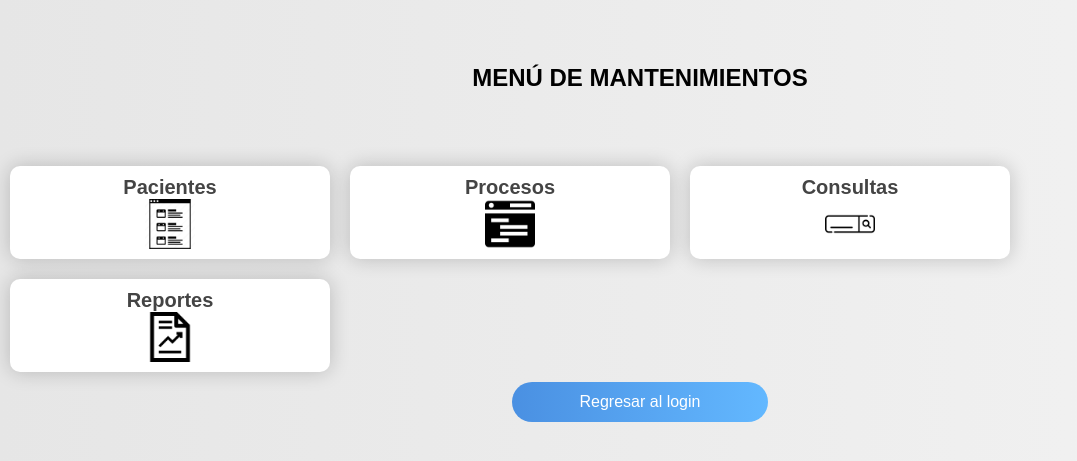
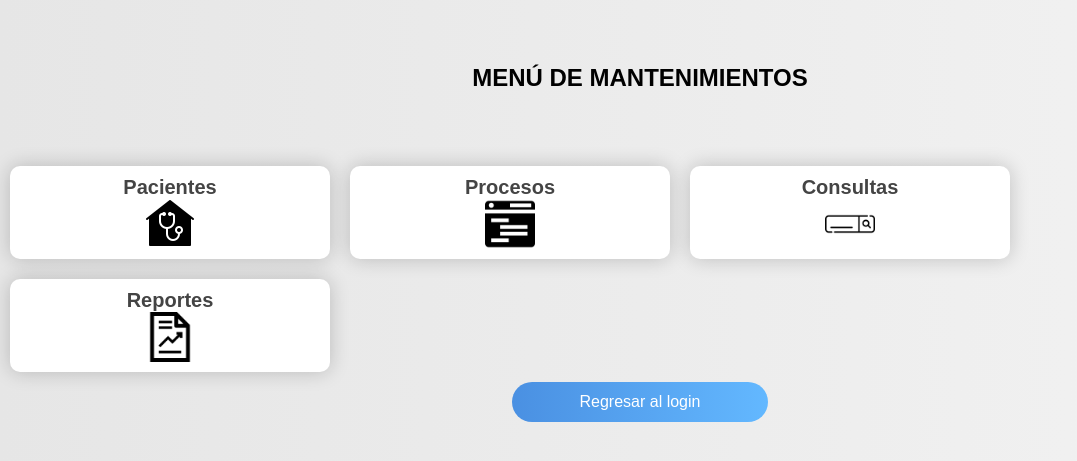
Before and after one commit to luis15201/sistema-medico, a PHP site: page /menu-mant.php in a window 1280 px wide. Shown: the top 461 px of the page, without its empty margins (0-1077 px from the left). Run offline with PHP 8.4, Linux system fonts and the light colour scheme.

Commit message:
modificacion de las 2:30 pm para link menu de pacientes

```diff
--- a/menu-mant.php
+++ b/menu-mant.php
@@ -12,7 +12,7 @@
     <div class="card">
       <div class="card-title">Pacientes</div>
 
-      <img src="IMAGENES/Mantenimientos.png" class="card-icon" alt="Mantenimientos">
+      <img src="IMAGENES\pacientes.png" class="card-icon" alt="Mantenimientos">
 
       <div class="card-description">En este apartado vamos a encontrar todo lo referente a los Pacientes, como registrar el paciente, vicular el registro de padres/madres o tutores de cada niño paciente, historia clínica, antecedentes médicos, vacunas, nutrición</div>
     </div>
```
